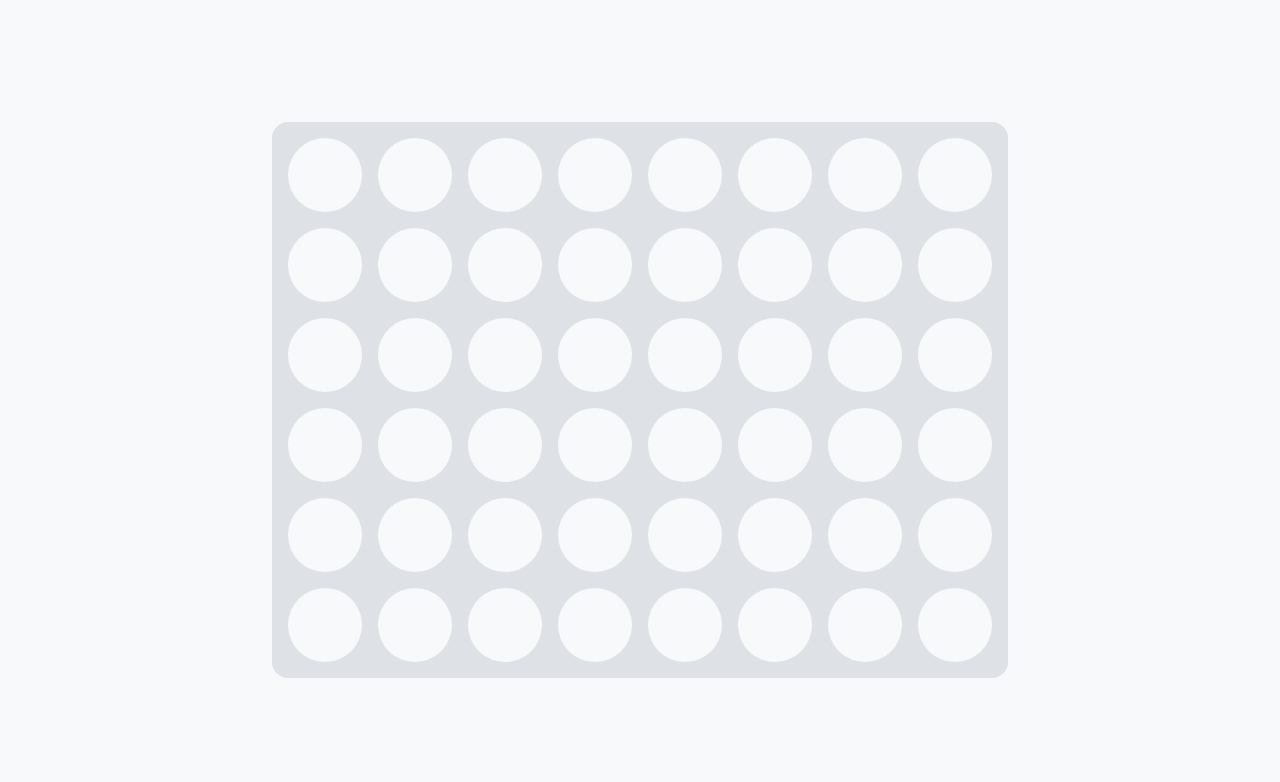
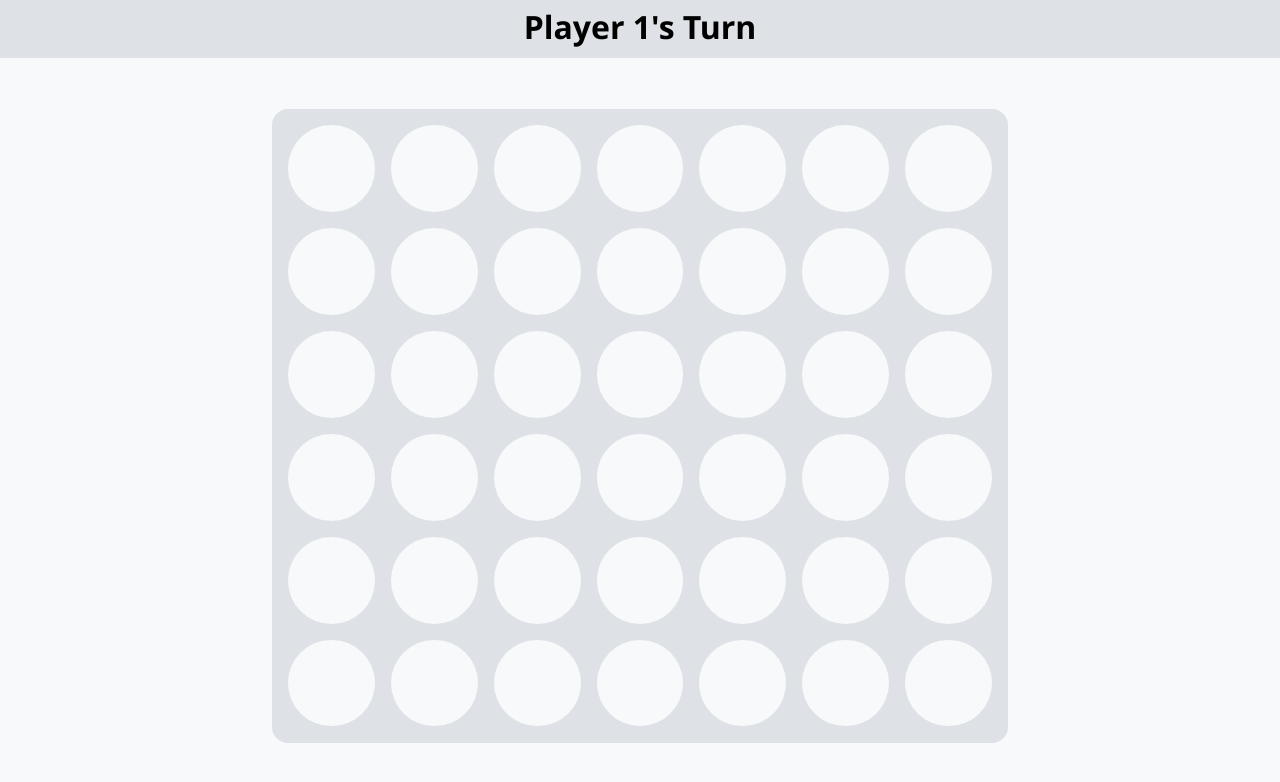
Before and after one commit to JackPonder/react-games, a React (Create React App) app: page / in a window 1280 px wide. Shown: the top 782 px of the page. Built offline with nearby package versions, Linux system fonts and the light colour scheme.

Commit message:
updated game logic

```diff
--- a/src/App.css
+++ b/src/App.css
@@ -6,27 +6,38 @@ html {
 
 body {
   margin: 0;
-  font-family:'Segoe UI', Tahoma, Geneva, Verdana, sans-serif;
+  font-family: 'Segoe UI', Tahoma, Geneva, Verdana, sans-serif;
   -webkit-font-smoothing: antialiased;
   -moz-osx-font-smoothing: grayscale;
 }
 
-.App {
+.header {
+  display: flex;
+  align-items: center;
+  justify-content: center;
+  height: 4rem;
+  font-size: 2rem;
+  font-weight: bold;
+  background-color: var(--board-color);
+  margin-top: -0.375rem;
+}
+
+.container {
   display: flex;
   align-items: center;
   justify-content: center;
   flex-direction: column;
   background-color: var(--background-color);
   color: var(--foreground-color);
-  min-height: 100vh;
+  min-height: calc(100vh - 4rem);
 }
 
 .board {
   display: grid;
-  grid-template-columns: repeat(8, auto);
-  grid-template-rows: repeat(6, auto);
+  grid-template-columns: repeat(7, calc(90vmin/7));
+  grid-template-rows: repeat(6, calc(90vmin * 6/7 / 6));
   width: 90vmin;
-  height: 67.5vmin;
+  height: calc(90vmin * 6/7);
   background-color: var(--board-color);
   border-radius: 1rem;
   padding: 1vmin;
@@ -40,7 +51,7 @@ body {
 }
 
 @keyframes drop-in {
-  0%   { transform: translateY(-70vmin) }
+  0%   { transform: translateY(-80vmin) }
   50%  { transform: translateY(0) }
   60%  { transform: translateY(-6vmin) }
   75%  { transform: translateY(0) }
@@ -49,10 +60,11 @@ body {
 }
 
 .piece {
-  width: 100%;
-  height: 100%;
+  width: calc(100% - 1rem);
+  height: calc(100% - 1rem);
   border-radius: 50%;
   animation: drop-in 750ms ease-in;
+  border: solid 0.5rem transparent;
 }
 
 .player-1 {
@@ -62,3 +74,7 @@ body {
 .player-2 {
   background-color: #243a73;
 }
+
+.winner {
+  border: solid 0.5rem yellow;
+}
--- a/src/App.jsx
+++ b/src/App.jsx
@@ -2,51 +2,64 @@ import { useState } from "react";
 import "./App.css";
 
 export default function App() {
+  const [ board, setBoard ] = useState(Array(42).fill(0));
   const [ turn, setTurn ] = useState(1);
-  const [ gameOver, setGameOver ] = useState(false);
+  const [ winner, setWinner ] = useState(0);
+
+  const resetBoard = () => {
+    if (!winner) return;
+    setBoard(Array(42).fill(0));
+    setTurn(1);
+    setWinner(0);
+  }
 
   const checkWinner = () => {
-    const board = document.getElementById("board").children;
     const wins = [
       [0, 1, 2, 3],
+      [0, 6, 12, 18],
+      [0, 7, 14, 21],
       [0, 8, 16, 24],
-      [0, 7, 14, 21],
-      [0, 9, 18, 27],
     ];
 
-    for (const element of board) {
+    for (let i = 0; i < board.length; i++) {
       for (const win of wins) {
-        const pieces = win.map(i => document.getElementById(parseInt(element.id) + i)?.children[0]);
-        if (pieces.every(piece => piece?.className === pieces[0]?.className && piece)) {
-          setGameOver(true);
-          return;
+        const pieces = win.map(j => board[i + j]);
+        if (pieces.every(piece => piece === pieces[0] && piece)) {
+          win.map(j => board[i + j] += 0.5);
+          setWinner(turn);
         }
       }
     }
   }
 
   const handleMove = (event) => {
-    if (gameOver) return;
-    let targetSpace = event.target;
-    while (document.getElementById(parseInt(targetSpace.id) + 8)?.children.length === 0) {
-      targetSpace = document.getElementById(parseInt(targetSpace.id) + 8);
-    }
-
-    if (targetSpace.className !== "grid-space" || targetSpace.children.length !== 0) return;
-    const piece = document.createElement("div");
-    piece.className = `piece player-${turn}`;
-    targetSpace.appendChild(piece);
+    if (winner) return;
+    let target = parseInt(event.target.id);
+    while (board[target + 7] === 0) target += 7;
+    board[target] = turn;
     turn === 1 ? setTurn(2) : setTurn(1);
     checkWinner();
   }
 
   return (
-    <div className="App">
-      <div className="board" id="board">
-        {Array(48).fill().map((_, i) =>
-          <div className="grid-space" id={i} onClick={handleMove} />
-        )}
+    <>
+      <div className="header" onClick={resetBoard}>
+        {winner ? `Player ${winner} has won! Tap to reset game.` : `Player ${turn}'s Turn`}
       </div>
-    </div>
+      <div className="container">
+        <div className="board" id="board">
+          {board.map((value, index) =>
+            <div className="grid-space" id={index} value={0} onClick={handleMove}>
+              {value ?
+                Number.isInteger(value) ?
+                <div className={`piece player-${value}`} /> :
+                <div className={`piece player-${Math.floor(value)} winner`} /> :
+                null
+              }
+            </div>
+          )}
+        </div>
+      </div>
+    </>
   );
 }
```
